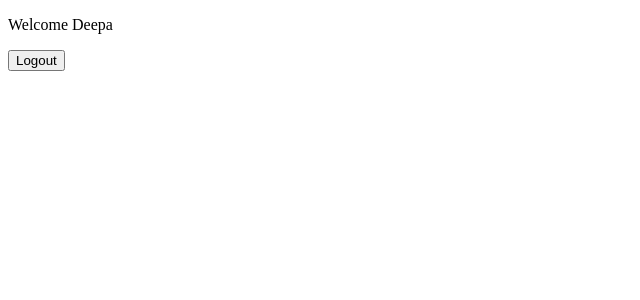
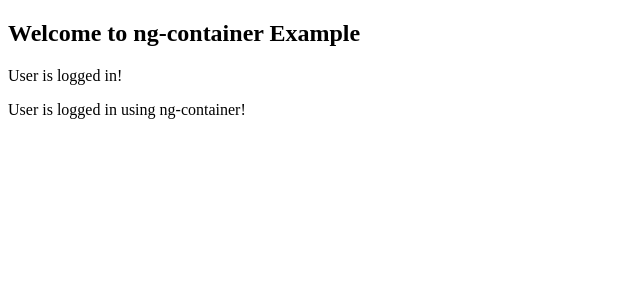
Before and after one commit to sds2002/AngularDemo, an Angular app: page / in a window 1280 px wide. Shown: the top 300 px of the page, without its empty margins (0-640 px from the left). Built offline with nearby package versions, Linux system fonts and the light colour scheme.

Commit message:
ng-container ex-2

```diff
--- a/src/app/app.component.html
+++ b/src/app/app.component.html
@@ -1,4 +1,12 @@
+<!-- app.component.html -->
+<h2>Welcome to ng-container Example</h2>
+
+<!-- Without ng-container (adds extra <div>) -->
+<div *ngIf="isLoggedIn">
+  <p>User is logged in!</p>
+</div>
+
+<!-- With ng-container (no extra element in DOM) -->
 <ng-container *ngIf="isLoggedIn">
-  <p>Welcome {{ username }}</p>
-  <button (click)="logout()">Logout</button>
+  <p>User is logged in using ng-container!</p>
 </ng-container>
--- a/src/app/app.component.ts
+++ b/src/app/app.component.ts
@@ -6,12 +6,7 @@ import { Component, ViewChild, ElementRef } from '@angular/core';
 })
 export class AppComponent {
   isLoggedIn = true;
-  username = 'Deepa';
+}
 
-  logout() {
-    this.isLoggedIn = false;
-  }
-}
-// ng-container does not create extra DOM elements.
-
-// It’s just a logical wrapper for directives.
+// Open browser dev tools → you’ll see that ng-container doesn’t appear
+// in the DOM, only the <p> is rendered.
```
